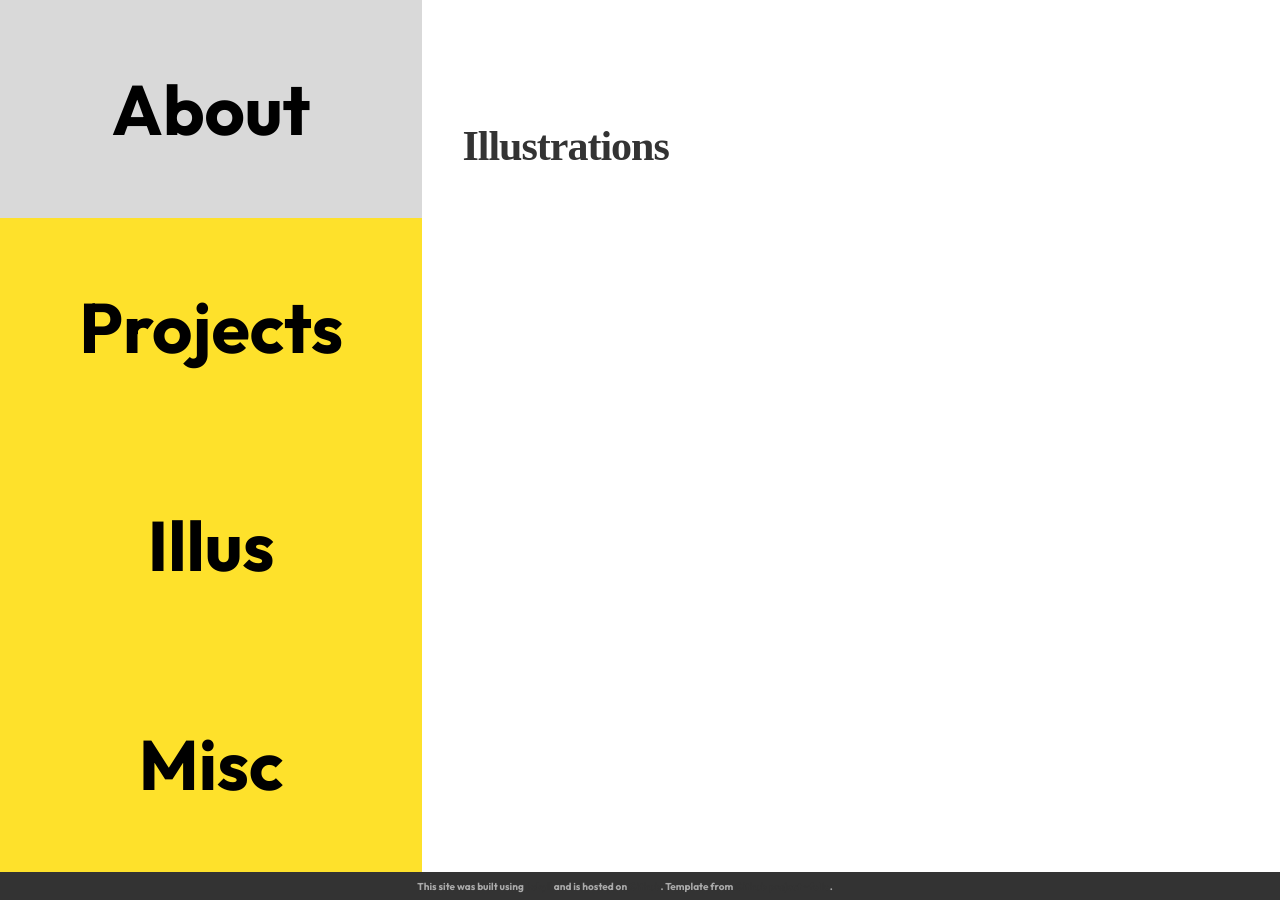
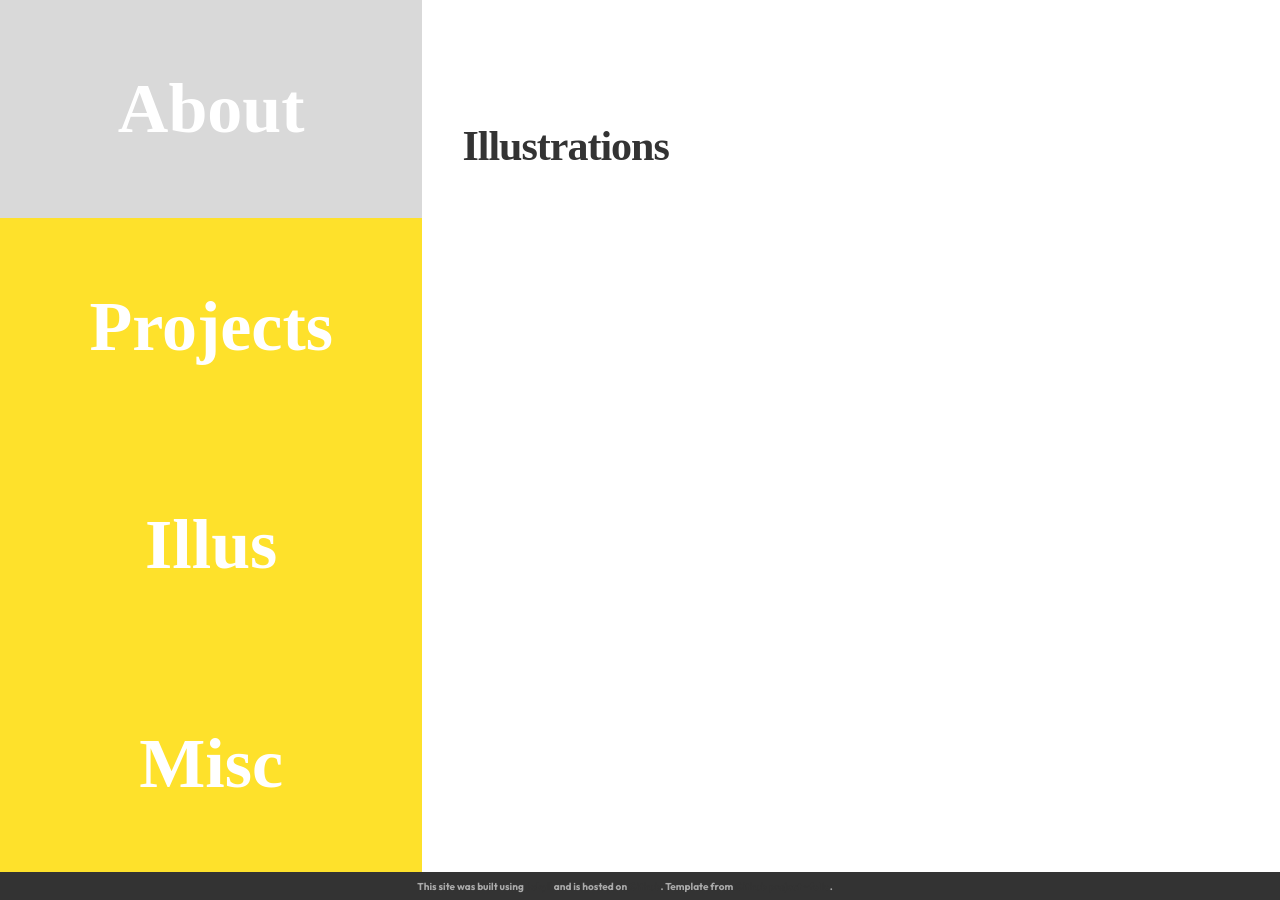
Before and after one commit to Nordicpuff/portfolio, a Jekyll site: the page built from docs/illustrations.md, in a window 1280 px wide. Built offline with Jekyll 4.4.1, drawn with Linux system fonts in a browser that asks for light colours; nearby versions of some CDN libraries; some web fonts are replaced.

Commit message:
Update _layout.scss
COLOR AND FONT fix

```diff
--- a/docs/_sass/_layout.scss
+++ b/docs/_sass/_layout.scss
@@ -10,6 +10,7 @@
 .site-header {
 border-bottom: 1px solid $grey-color-light;
 background-color: $yellow;
+font-family: $title-font-family;
 opacity: 1.00;
 position:fixed;
 left:0px;
@@ -25,7 +26,9 @@ display: table-cell;
 .site-header a {
   display: table-row;
   padding: 12px;
+
   text-decoration: none;
+  color: #FFFFFF
 }
 
 .site-header a:hover {
@@ -76,7 +79,7 @@ color: $theme-color;
     z-index: 25;
     h1{
         color: $theme-color;
-        font-size:75px;
+        font-size:90px;
     }
     h2{
         font-size:25px;
```
